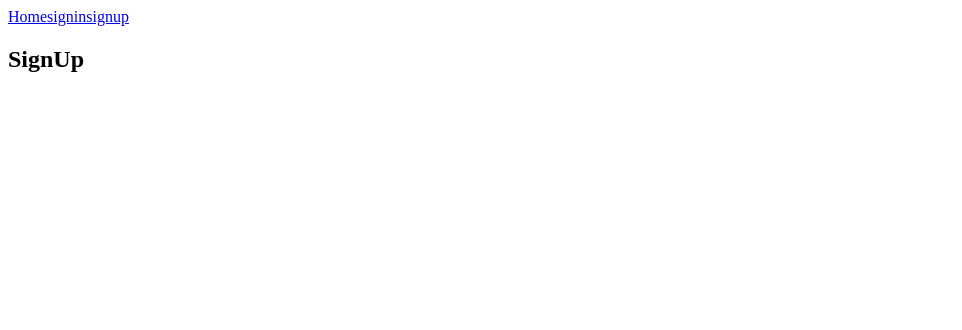
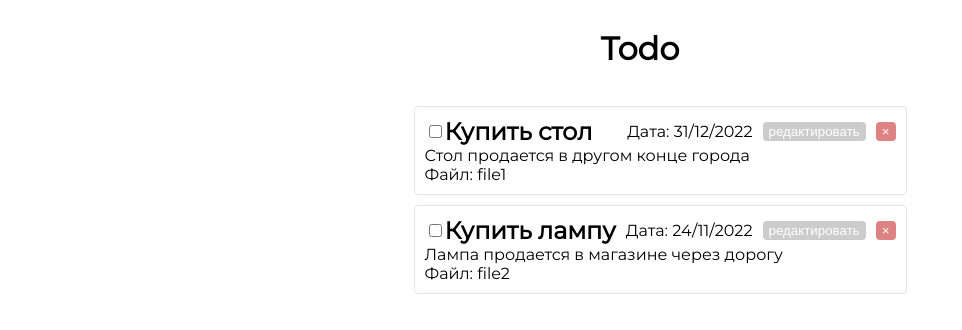
Before and after one commit to developer-miracle/frontend, a React (Create React App) app: page /signup in a window 1280 px wide. Shown: the top 330 px of the page, without its empty margins (0-962 px from the left). Built offline with nearby package versions, Linux system fonts and the light colour scheme.

Commit message:
add todo, dayJS

```diff
--- a/package.json
+++ b/package.json
@@ -7,6 +7,7 @@
     "@types/react": "^18.0.18",
     "@types/react-dom": "^18.0.6",
     "@types/react-router-dom": "^5.3.3",
+    "dayjs": "^1.11.6",
     "react": "^18.2.0",
     "react-dom": "^18.2.0",
     "react-router-dom": "^6.3.0",
--- a/public/index.html
+++ b/public/index.html
@@ -7,36 +7,24 @@
   <meta name="viewport" content="width=device-width, initial-scale=1" />
   <meta name="theme-color" content="#000000" />
   <meta name="description" content="Web site created using create-react-app" />
-  <!--
-      manifest.json provides metadata used when your web app is installed on a
-      user's mobile device or desktop. See https://developers.google.com/web/fundamentals/web-app-manifest/
-    -->
+
   <link rel="manifest" href="%PUBLIC_URL%/manifest.json" />
-  <!--
-      Notice the use of %PUBLIC_URL% in the tags above.
-      It will be replaced with the URL of the `public` folder during the build.
-      Only files inside the `public` folder can be referenced from the HTML.
 
-      Unlike "/favicon.ico" or "favicon.ico", "%PUBLIC_URL%/favicon.ico" will
-      work correctly both with client-side routing and a non-root public URL.
-      Learn how to configure a non-root public URL by running `npm run build`.
-    -->
+
+  <link rel="preconnect" href="https://fonts.googleapis.com">
+  <link rel="preconnect" href="https://fonts.gstatic.com" crossorigin>
+  <link href="https://fonts.googleapis.com/css2?family=Montserrat&display=swap" rel="stylesheet">
   <title>react typescript template</title>
+  <style>
+    body {
+      font-family: 'Montserrat', sans-serif;
+    }
+  </style>
 </head>
 
 <body>
   <noscript>You need to enable JavaScript to run this app.</noscript>
   <div id="root"></div>
-  <!--
-      This HTML file is a template.
-      If you open it directly in the browser, you will see an empty page.
-
-      You can add webfonts, meta tags, or analytics to this file.
-      The build step will place the bundled scripts into the <body> tag.
-
-      To begin the development, run `npm start` or `yarn start`.
-      To create a production bundle, use `npm run build` or `yarn build`.
-    -->
 </body>
 
 </html>
--- a/src/App.tsx
+++ b/src/App.tsx
@@ -5,10 +5,12 @@ import SignIn from './components/pages/SignIn'
 import { Route, Routes } from 'react-router'
 import { Link, BrowserRouter as Router } from 'react-router-dom'
 
+import Todo from './components/Todo'
+
 function App() {
   return (
     <div>
-      <Router>
+      {/* <Router>
         <nav>
           <Link to="/">Home</Link>
           <Link to="/signin">signin</Link>
@@ -19,7 +21,9 @@ function App() {
           <Route path='/signin' element={<SignIn />}></Route>
           <Route path='/signup' element={<SignUp />}></Route>
         </Routes>
-      </Router>
+      </Router> */}
+
+      <Todo />
     </div>
   );
 }
--- /dev/null
+++ b/src/components/Todo.tsx
@@ -0,0 +1,25 @@
+import TodoList from './TodoList'
+import { todos } from '../todos'
+
+const styles = {
+    root: {
+        display: 'flex',
+        flexDirection: 'column',
+        justifyContent: 'center',
+        alignItems: 'center'
+    }
+}
+
+function Todo() {
+
+
+
+    return (
+        <div style={styles.root as React.CSSProperties}>
+            <h1>Todo</h1>
+            <TodoList todos={todos} />
+        </div>
+    )
+}
+
+export default Todo
--- /dev/null
+++ b/src/components/TodoItem.tsx
@@ -0,0 +1,102 @@
+import React from 'react'
+import { ITodoItem } from '../models'
+
+import dayjs from 'dayjs'
+
+
+interface TodoItemProps {
+    todo: ITodoItem,
+    index: Number
+}
+
+const styles = {
+    li: {
+        listStyle: 'none',
+        maxWidth: '600px',
+        minWidth: '400px',
+        border: '1px solid rgba(0, 0, 0, .1)',
+        borderRadius: '4px',
+        marginBottom: '10px',
+        // display: 'flex',
+        // justifyContent: 'space-between',
+        // padding: '20px',
+        // alignItems: 'center'
+        padding: '10px'
+    },
+    titleContainer: {
+        display: 'flex',
+        justifyContent: 'space-between',
+        alignItems: 'center',
+
+
+    },
+    title: {
+        fontSize: 'x-large',
+        fontWeight: '600'
+    },
+    text: {
+
+    },
+    container: {
+        display: 'flex',
+        flexDirection: 'column',
+        width: 'fit-content',
+
+    },
+    editButton: {
+        backgroundColor: '#ccc',
+        border: 0,
+        borderRadius: '4px',
+        color: '#fff',
+        marginRight: '10px',
+
+    },
+    deleteButton: {
+        backgroundColor: '#DE8383',
+        border: 0,
+        borderRadius: '4px',
+        color: '#fff'
+    },
+    checkbox: {
+        display: 'flex'
+    },
+    buttons: {
+        display: 'flex'
+    },
+    date: {
+        margin: '0 10px'
+    }
+}
+
+function TodoItem(props: TodoItemProps) {
+    let todo = props.todo
+
+    let day = todo.date.diff(dayjs(), 'day')
+
+
+
+
+    return (
+        <li style={styles.li}>
+            <div style={styles.titleContainer}>
+                {/* <div>{props.index.toString()}</div> */}
+                <div style={styles.checkbox}>
+                    <input type="checkbox" />
+                    <div style={styles.title}>{todo.title}</div>
+                </div>
+                <div style={styles.buttons}>
+                    <div style={styles.date}>Дата: {todo.date.format('DD/MM/YYYY')}</div>
+                    <button style={styles.editButton}>редактировать</button>
+                    <button style={styles.deleteButton}>&times;</button>
+                </div>
+            </div>
+            <div style={styles.container as React.CSSProperties}>
+                <div style={styles.text}>{todo.text}</div>
+                <div >Файл: {todo.file}</div>
+            </div>
+
+        </li>
+    )
+}
+
+export default TodoItem
--- /dev/null
+++ b/src/components/TodoList.tsx
@@ -0,0 +1,34 @@
+import React from 'react'
+import PropTypes from 'prop-types'
+import { ITodoItem } from '../models'
+import TodoItem from './TodoItem'
+
+
+interface TodoListProps {
+    todos: ITodoItem[]
+}
+
+const TodoList = (props: TodoListProps) => {
+    return (
+        <ul>
+            {props.todos.map((todo, index) => {
+                return <TodoItem todo={todo} key={todo.id as React.Key} index={++index} />
+            })}
+        </ul>
+    )
+}
+
+// TodoList.propTypes = {
+//     todos: PropTypes.arrayOf(
+//         PropTypes.shape({
+//             id: PropTypes.number.isRequired,
+//             completed: PropTypes.bool.isRequired,
+//             title: PropTypes.string.isRequired,
+//             text: PropTypes.string.isRequired,
+//             date: PropTypes.number.isRequired,
+//             file: PropTypes.string.isRequired
+//         })
+//     ).isRequired
+// }
+
+export default TodoList;
--- /dev/null
+++ b/src/models.ts
@@ -0,0 +1,12 @@
+import * as dayjs from 'dayjs'
+
+export interface ITodoItem {
+    id: Number,
+    completed: Boolean,
+    title: String,
+    text: String,
+    date: dayjs.Dayjs,
+    file: String // FIXME: Заменить на ФАЙЛ
+}
+
+interface ITodoItemArray extends Array<ITodoItem> { }
--- /dev/null
+++ b/src/todos.ts
@@ -0,0 +1,23 @@
+import { ITodoItem } from './models'
+import dayjs from 'dayjs'
+import * as isLeapYear from 'dayjs/plugin/isLeapYear'
+import 'dayjs/locale/ru'
+
+export const todos: ITodoItem[] = [
+    {
+        id: 1,
+        completed: false,
+        title: 'Купить стол',
+        text: 'Стол продается в другом конце города',
+        date: dayjs('2022-12-31').locale('ru'),
+        file: 'file1' // FIXME: Заменить на ФАЙЛ
+    },
+    {
+        id: 2,
+        completed: false,
+        title: 'Купить лампу',
+        text: 'Лампа продается в магазине через дорогу',
+        date: dayjs('2022-11-24').locale('ru'),
+        file: 'file2' // FIXME: Заменить на ФАЙЛ
+    }
+]
```
Also changed, not shown: 1 other file (tests, documents, lock files or other folders).
